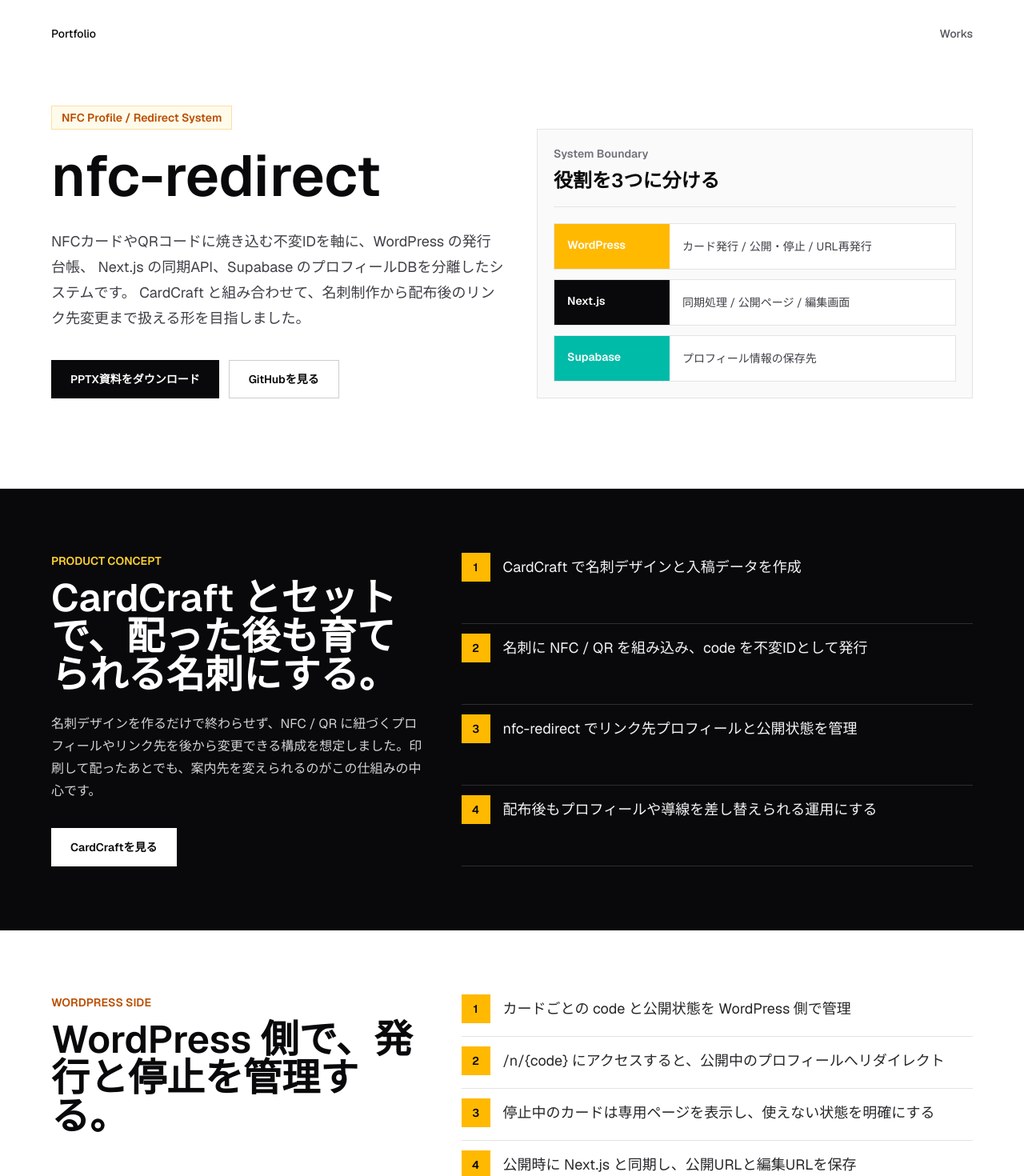
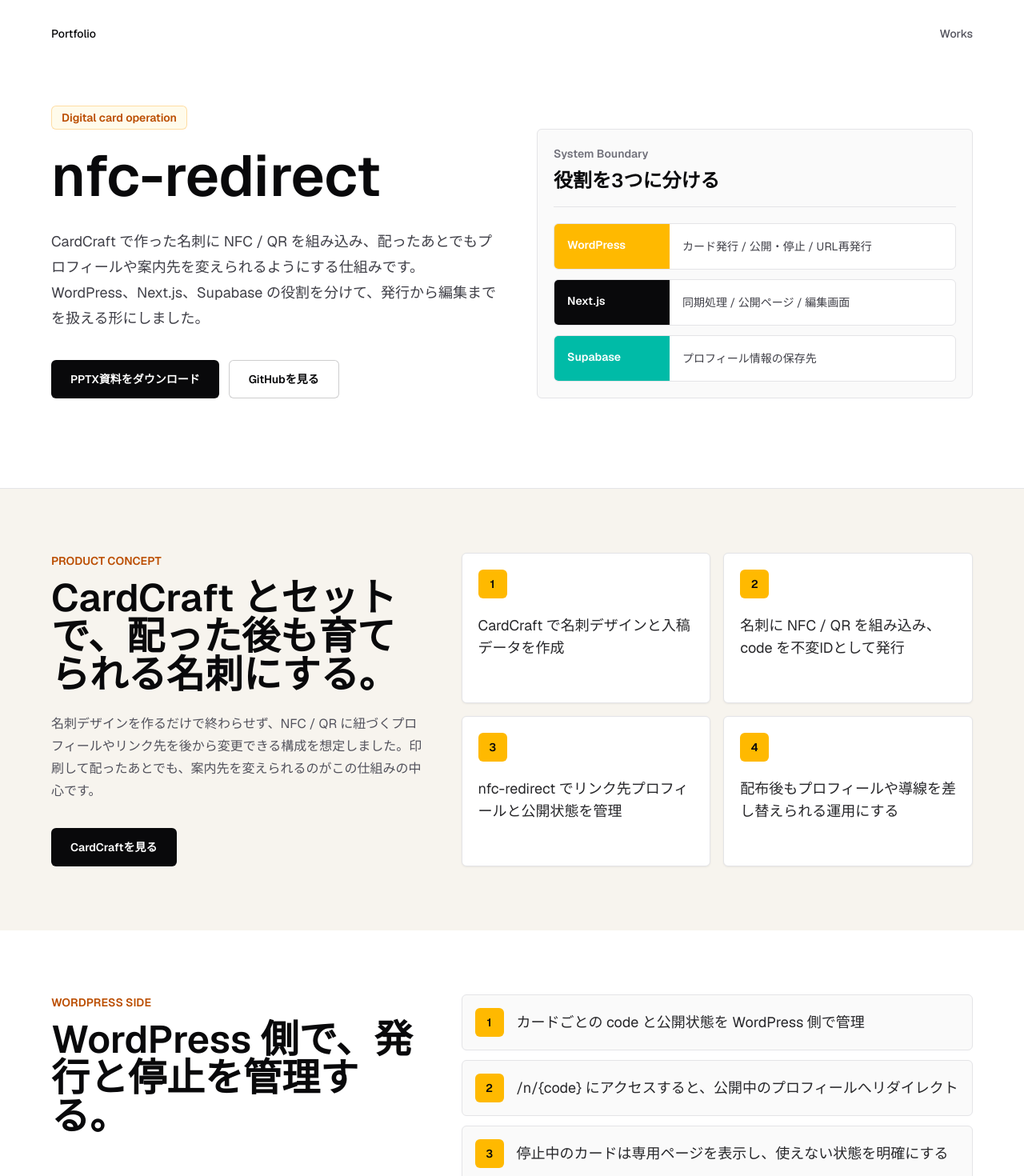
Before and after one commit to muu-ima/portfolio, a Next.js app: page /works/nfc-redirect in a window 1280 px wide. Shown: the top 1470 px of the page at 80% size. Built offline with nearby package versions, Linux system fonts and the light colour scheme.

Commit message:
Refine portfolio presentation style

```diff
--- a/app/works/kobutsu-ledger-system/ScreenshotSlider.tsx
+++ b/app/works/kobutsu-ledger-system/ScreenshotSlider.tsx
@@ -31,8 +31,8 @@
 
   return (
     <div className="mt-10">
-      <article className="border border-white/15 bg-white/5 p-4">
-        <div className="relative aspect-[1920/946] overflow-hidden border border-white/10 bg-white">
+      <article className="rounded-md border border-white/15 bg-white/5 p-4">
+        <div className="relative aspect-[1920/946] overflow-hidden rounded-md border border-white/10 bg-white">
           <Image
             src={active.src}
             alt={`${active.title}のスクリーンショット`}
@@ -64,7 +64,7 @@
             type="button"
             onClick={goToPrevious}
             aria-label="前のスクリーンショット"
-            className="flex h-11 w-11 items-center justify-center border border-white/20 bg-white/10 text-xl font-semibold text-white transition hover:bg-white hover:text-zinc-950"
+            className="flex h-11 w-11 items-center justify-center rounded-md border border-white/20 bg-white/10 text-xl font-semibold text-white transition hover:bg-white hover:text-zinc-950"
           >
             ←
           </button>
@@ -72,7 +72,7 @@
             type="button"
             onClick={goToNext}
             aria-label="次のスクリーンショット"
-            className="flex h-11 w-11 items-center justify-center border border-white/20 bg-white/10 text-xl font-semibold text-white transition hover:bg-white hover:text-zinc-950"
+            className="flex h-11 w-11 items-center justify-center rounded-md border border-white/20 bg-white/10 text-xl font-semibold text-white transition hover:bg-white hover:text-zinc-950"
           >
             →
           </button>
@@ -88,7 +88,7 @@
                 type="button"
                 onClick={() => setActiveIndex(index)}
                 aria-pressed={selected}
-                className={`border px-3 py-2 text-left text-sm font-semibold transition ${
+                className={`rounded-md border px-3 py-2 text-left text-sm font-semibold transition ${
                   selected
                     ? "border-teal-300 bg-teal-300 text-zinc-950"
                     : "border-white/20 bg-white/5 text-zinc-300 hover:bg-white/10"
--- a/app/works/nfc-redirect/page.tsx
+++ b/app/works/nfc-redirect/page.tsx
@@ -72,22 +72,21 @@
 
           <div className="grid gap-10 pb-20 lg:grid-cols-[1.02fr_0.98fr] lg:items-end">
             <div>
-              <p className="mb-5 inline-flex border border-amber-500/30 bg-amber-50 px-3 py-1 text-sm font-semibold text-amber-700">
-                NFC Profile / Redirect System
+              <p className="mb-5 inline-flex rounded-md border border-amber-500/30 bg-amber-50 px-3 py-1 text-sm font-semibold text-amber-700">
+                Digital card operation
               </p>
               <h1 className="text-5xl font-semibold leading-[1.05] tracking-normal sm:text-7xl">
                 nfc-redirect
               </h1>
               <p className="mt-7 max-w-2xl text-lg leading-8 text-zinc-700">
-                NFCカードやQRコードに焼き込む不変IDを軸に、WordPress の発行台帳、
-                Next.js の同期API、Supabase のプロフィールDBを分離したシステムです。
-                CardCraft と組み合わせて、名刺制作から配布後のリンク先変更まで扱える形を目指しました。
+                CardCraft で作った名刺に NFC / QR を組み込み、配ったあとでもプロフィールや案内先を変えられるようにする仕組みです。
+                WordPress、Next.js、Supabase の役割を分けて、発行から編集までを扱える形にしました。
               </p>
               <div className="mt-9 flex flex-col gap-3 sm:flex-row">
                 <a
                   href="/downloads/nfc-redirect-overview.pptx"
                   download
-                  className="inline-flex h-12 items-center justify-center bg-zinc-950 px-6 text-sm font-semibold text-white transition hover:bg-zinc-800"
+                  className="inline-flex h-12 items-center justify-center rounded-md bg-zinc-950 px-6 text-sm font-semibold text-white transition hover:bg-zinc-800"
                 >
                   PPTX資料をダウンロード
                 </a>
@@ -95,14 +94,14 @@
                   href="https://github.com/muu-ima/nfc-profile"
                   target="_blank"
                   rel="noopener noreferrer"
-                  className="inline-flex h-12 items-center justify-center border border-zinc-950/20 bg-white px-6 text-sm font-semibold text-zinc-950 transition hover:bg-zinc-50"
+                  className="inline-flex h-12 items-center justify-center rounded-md border border-zinc-950/20 bg-white px-6 text-sm font-semibold text-zinc-950 transition hover:bg-zinc-50"
                 >
                   GitHubを見る
                 </a>
               </div>
             </div>
 
-            <div className="border border-zinc-200 bg-zinc-50 p-5">
+            <div className="rounded-md border border-zinc-200 bg-zinc-50 p-5">
               <div className="border-b border-zinc-200 pb-4">
                 <p className="text-sm font-semibold text-zinc-500">System Boundary</p>
                 <p className="mt-2 text-2xl font-semibold">役割を3つに分ける</p>
@@ -113,7 +112,7 @@
                   ["Next.js", "同期処理 / 公開ページ / 編集画面", "bg-zinc-950"],
                   ["Supabase", "プロフィール情報の保存先", "bg-teal-500"],
                 ].map(([label, text, color]) => (
-                  <div key={label} className="grid grid-cols-[9rem_1fr] border border-zinc-200 bg-white">
+                  <div key={label} className="grid grid-cols-[9rem_1fr] overflow-hidden rounded-md border border-zinc-200 bg-white">
                     <div className={`${color} px-4 py-4 text-sm font-semibold text-white`}>
                       {label}
                     </div>
@@ -126,16 +125,16 @@
         </div>
       </section>
 
-      <section className="bg-zinc-950 px-5 py-20 text-white sm:px-8">
+      <section className="bg-[#f7f4ee] px-5 py-20 sm:px-8">
         <div className="mx-auto grid max-w-6xl gap-10 lg:grid-cols-[0.85fr_1.15fr]">
           <div>
-            <p className="text-sm font-semibold uppercase tracking-normal text-amber-300">
+            <p className="text-sm font-semibold uppercase tracking-normal text-amber-700">
               Product Concept
             </p>
-            <h2 className="mt-3 text-3xl font-semibold tracking-normal sm:text-5xl">
+            <h2 className="mt-3 text-3xl font-semibold tracking-normal text-zinc-950 sm:text-5xl">
               CardCraft とセットで、配った後も育てられる名刺にする。
             </h2>
-            <p className="mt-6 text-base leading-7 text-zinc-300">
+            <p className="mt-6 text-base leading-7 text-zinc-600">
               名刺デザインを作るだけで終わらせず、NFC / QR に紐づくプロフィールやリンク先を後から変更できる構成を想定しました。印刷して配ったあとでも、案内先を変えられるのがこの仕組みの中心です。
             </p>
             <div className="mt-8">
@@ -143,19 +142,19 @@
                 href="https://muu-cardcraft.vercel.app/"
                 target="_blank"
                 rel="noopener noreferrer"
-                className="inline-flex h-12 items-center justify-center bg-white px-6 text-sm font-semibold text-zinc-950 transition hover:bg-zinc-200"
+                className="inline-flex h-12 items-center justify-center rounded-md bg-zinc-950 px-6 text-sm font-semibold text-white transition hover:bg-zinc-800"
               >
                 CardCraftを見る
               </a>
             </div>
           </div>
-          <div className="grid gap-3">
+          <div className="grid gap-4 sm:grid-cols-2">
             {productFlow.map((item, index) => (
-              <div key={item} className="flex gap-4 border-b border-white/15 pb-4">
-                <span className="flex h-9 w-9 shrink-0 items-center justify-center bg-amber-400 text-sm font-semibold text-zinc-950">
+              <div key={item} className="rounded-md border border-zinc-200 bg-white p-5 shadow-sm shadow-zinc-950/5">
+                <span className="flex h-9 w-9 shrink-0 items-center justify-center rounded-md bg-amber-400 text-sm font-semibold text-zinc-950">
                   {index + 1}
                 </span>
-                <p className="pt-1 text-lg leading-7 text-zinc-100">{item}</p>
+                <p className="mt-5 text-lg leading-7 text-zinc-800">{item}</p>
               </div>
             ))}
           </div>
@@ -174,8 +173,8 @@
           </div>
           <div className="grid gap-3">
             {pluginFeatures.map((feature, index) => (
-              <div key={feature} className="flex gap-4 border-b border-zinc-200 pb-4">
-                <span className="flex h-9 w-9 shrink-0 items-center justify-center bg-amber-400 text-sm font-semibold text-zinc-950">
+              <div key={feature} className="flex gap-4 rounded-md border border-zinc-200 bg-zinc-50 p-4">
+                <span className="flex h-9 w-9 shrink-0 items-center justify-center rounded-md bg-amber-400 text-sm font-semibold text-zinc-950">
                   {index + 1}
                 </span>
                 <p className="pt-1 text-lg leading-7 text-zinc-800">{feature}</p>
@@ -197,7 +196,7 @@
           </div>
           <div className="grid gap-5 md:grid-cols-2">
             {principles.map((item) => (
-              <article key={item.title} className="border border-zinc-200 bg-white p-5">
+              <article key={item.title} className="rounded-md border border-zinc-200 bg-white p-5 shadow-sm shadow-zinc-950/5">
                 <h3 className="text-2xl font-semibold tracking-normal">{item.title}</h3>
                 <p className="mt-4 text-base leading-7 text-zinc-600">{item.description}</p>
               </article>
@@ -218,8 +217,8 @@
           </div>
           <div className="grid gap-3">
             {flows.map((flow, index) => (
-              <div key={flow} className="flex gap-4 border-b border-zinc-200 pb-4">
-                <span className="flex h-9 w-9 shrink-0 items-center justify-center bg-zinc-950 text-sm font-semibold text-white">
+              <div key={flow} className="flex gap-4 rounded-md border border-zinc-200 bg-zinc-50 p-4">
+                <span className="flex h-9 w-9 shrink-0 items-center justify-center rounded-md bg-zinc-950 text-sm font-semibold text-white">
                   {index + 1}
                 </span>
                 <p className="pt-1 text-lg leading-7 text-zinc-800">{flow}</p>
@@ -241,7 +240,7 @@
             <a
               href="/downloads/nfc-redirect-overview.pptx"
               download
-              className="inline-flex h-12 shrink-0 items-center justify-center bg-zinc-950 px-6 text-sm font-semibold text-white transition hover:bg-zinc-800"
+              className="inline-flex h-12 shrink-0 items-center justify-center rounded-md bg-zinc-950 px-6 text-sm font-semibold text-white transition hover:bg-zinc-800"
             >
               資料をダウンロード
             </a>
@@ -264,7 +263,7 @@
           <p className="text-2xl font-semibold">nfc-redirect</p>
           <Link
             href="/#works"
-            className="inline-flex h-12 items-center justify-center bg-white px-6 text-sm font-semibold text-zinc-950 transition hover:bg-zinc-200"
+            className="inline-flex h-12 items-center justify-center rounded-md bg-white px-6 text-sm font-semibold text-zinc-950 transition hover:bg-zinc-200"
           >
             一覧に戻る
           </Link>
```
Also changed, not shown: app/page.tsx (+13 -13 lines), app/works/kobutsu-ledger-system/page.tsx (+16 -16 lines), app/works/tools-hub/page.tsx (+17 -17 lines).
